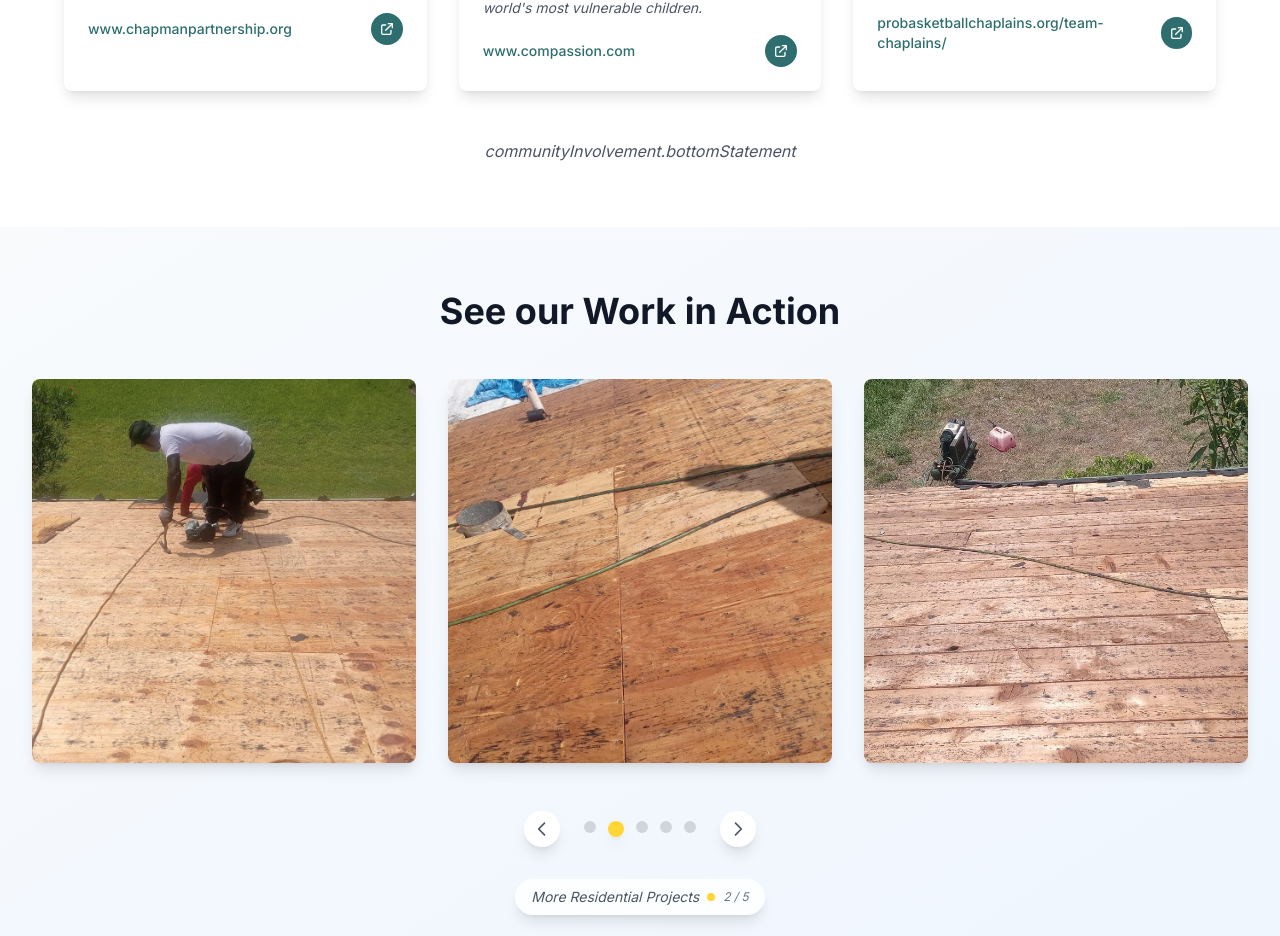
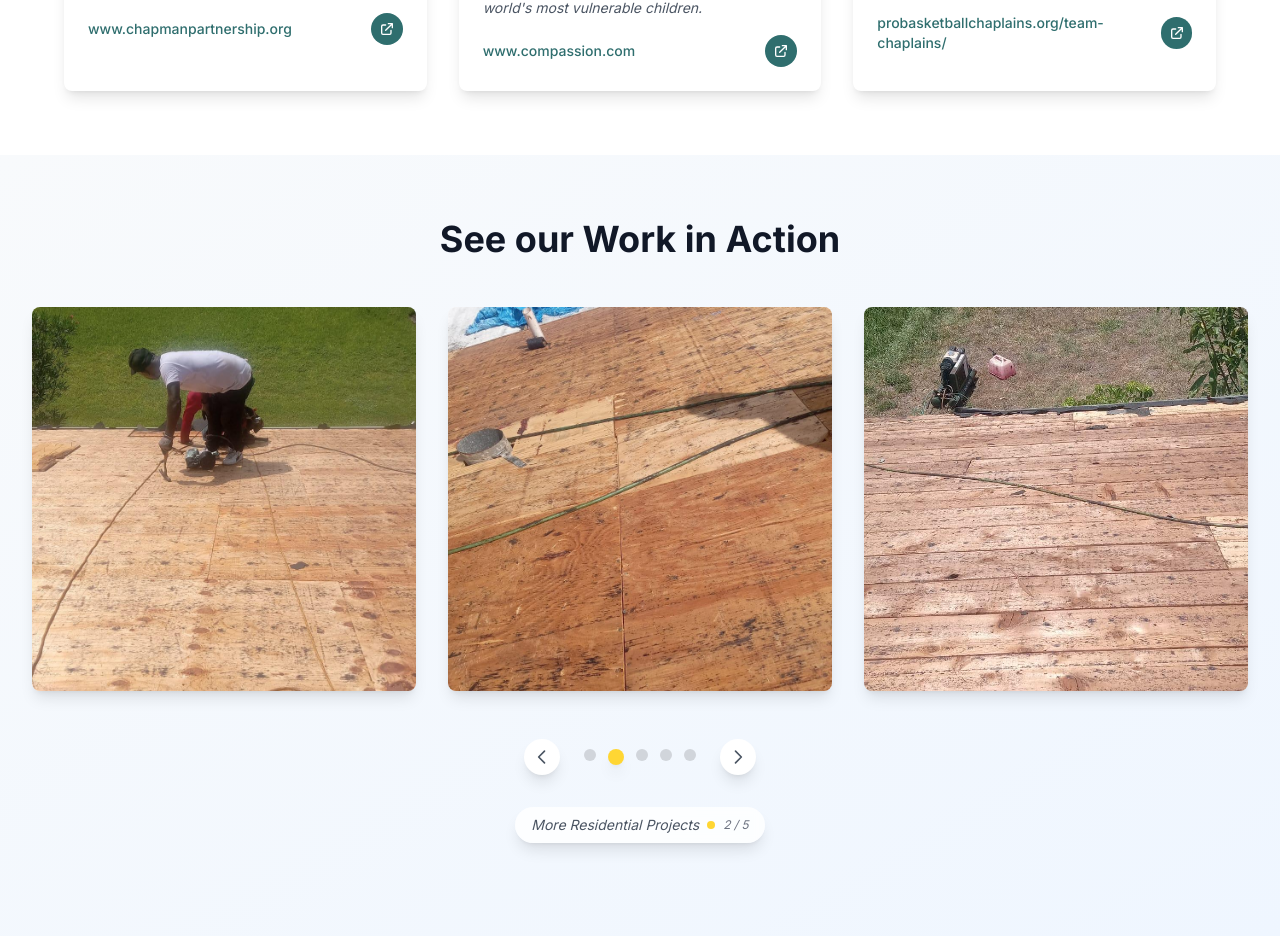
Before and after one commit to micaDev123/hmtroofing, a React (Vite) app: page / in a window 1280 px wide. Shown: the part 1898-2834 px from the top of the page. Built offline with nearby package versions, Linux system fonts and the light colour scheme.

Commit message:
fixed bug

```diff
--- a/src/components/home/CommunityInvolvement.tsx
+++ b/src/components/home/CommunityInvolvement.tsx
@@ -86,13 +86,6 @@ const CommunityInvolvement = () => {
           ))}
         </div>
 
-        {/* Bottom Text */}
-        <div className="text-center mt-12">
-          <p className="text-base text-gray-600 max-w-2xl mx-auto italic">
-            {t('communityInvolvement.bottomStatement')}
-          </p>
-        </div>
-
       </div>
     </section>
   );
```
